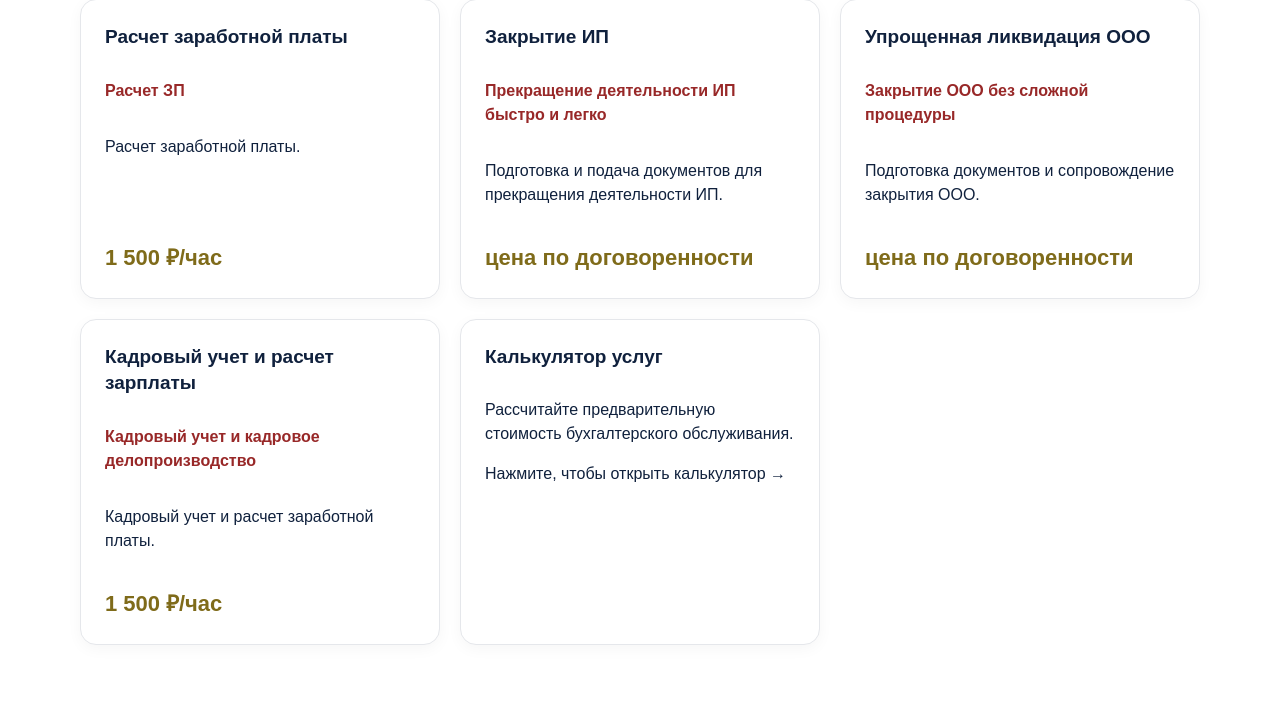
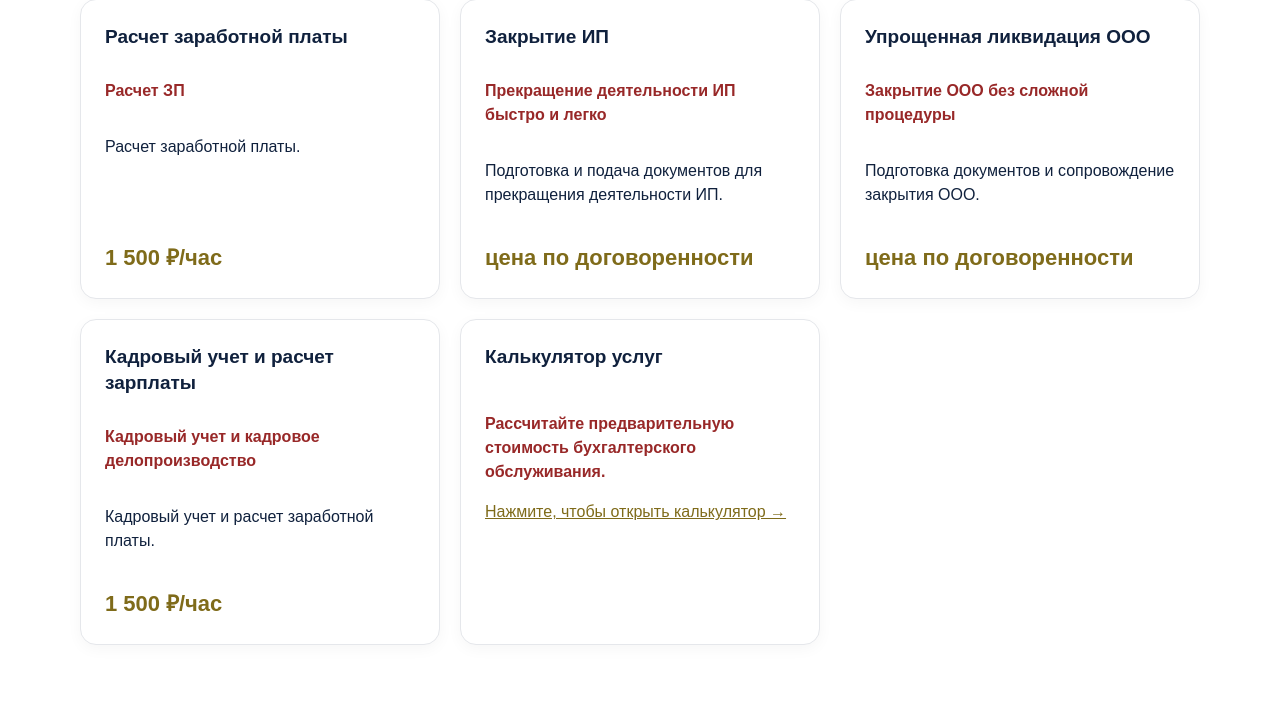
Before and after one commit to tagunovaalena25-png/buh-obsluzhivanie-site, a Flask app: page / in a window 1280 px wide. Shown: the part 3534-4253 px from the top of the page. Run offline with Flask 3, Linux system fonts and the light colour scheme; data comes from the database, SQL or seed files in the repository.

Commit message:
Update style.css

```diff
--- a/static/style.css
+++ b/static/style.css
@@ -650,3 +650,29 @@ form a[href*="consent"]:hover {
     white-space: nowrap;
     color: #f5b400;
 }
+.calculator-card {
+    grid-column: span 1;
+}
+
+}
+.calculator-card h3 {
+    text-align: center;
+}
+.calculator-card a {
+    color: #7F6B1A;
+    text-decoration: underline;
+}
+.calculator-card p {
+    margin-top: 0;
+}
+.calculator-card .calculator-description {
+    margin-top: 0;
+}
+.calculator-card .calculator-subtitle {
+    color: #982828;
+    font-weight: bold;
+    margin-top: 0;
+}
+.calculator-card .calculator-subtitle {
+    margin-top: 30px;
+}
```
